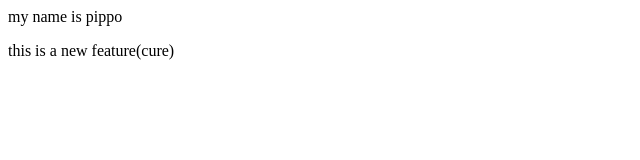
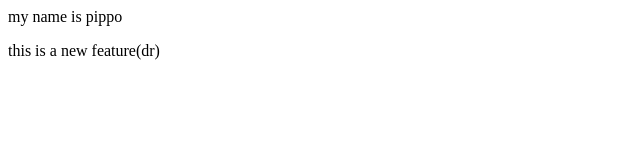
Before and after one commit to LearningExploring7489/otherFolder, a plain HTML site: page index.html in a window 1280 px wide. Shown: the full height of the page, 0-640 px from the left. Drawn offline with Linux system fonts and the light colour scheme.

Commit message:
next change

```diff
--- a/index.html
+++ b/index.html
@@ -1,2 +1,2 @@
 <p> my name is pippo </p>
-<p>this is a new feature(cure) </p>
+<p>this is a new feature(dr) </p>
```
